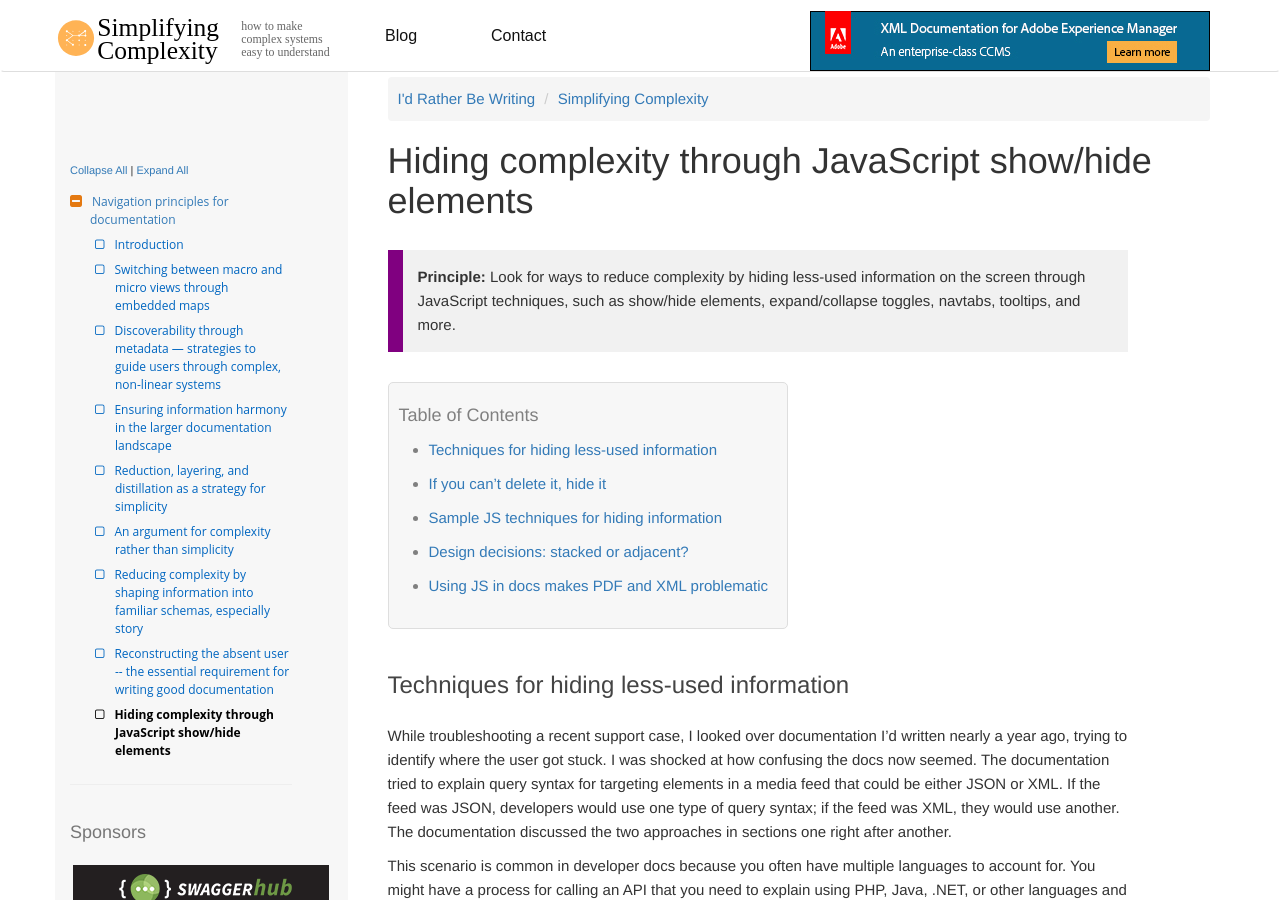
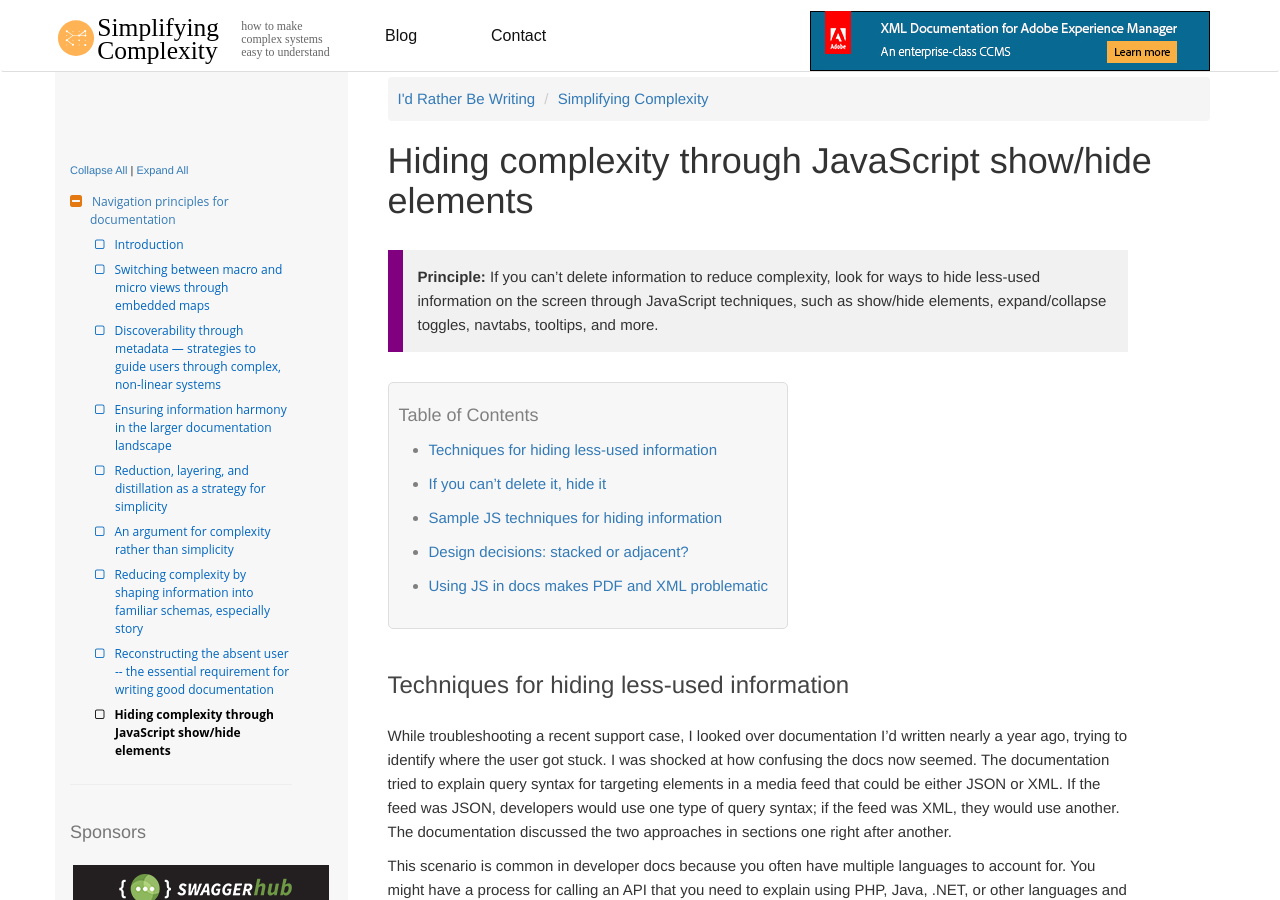
Before and after one commit to tomjoht/simplifying-complexity, a Jekyll site: the page built from _docs/hiding-complexity.md, in a window 1280 px wide and 900 px high. Built offline with Jekyll 4.4.1, drawn with Linux system fonts in a browser that asks for light colours; nearby versions of some CDN libraries; comment, search, counter and statistics services are not loaded; a style sheet for code colours, icons or effects is not loaded.

Commit message:
fix principle

```diff
--- a/_docs/hiding-complexity.md
+++ b/_docs/hiding-complexity.md
@@ -4,7 +4,7 @@
 ---
 
 {: .principle}
-Look for ways to reduce complexity by hiding less-used information on the screen through JavaScript techniques, such as show/hide elements, expand/collapse toggles, navtabs, tooltips, and more.
+If you can't delete information to reduce complexity, look for ways to hide less-used information on the screen through JavaScript techniques, such as show/hide elements, expand/collapse toggles, navtabs, tooltips, and more.
 
 * TOC
 {:toc}
```
